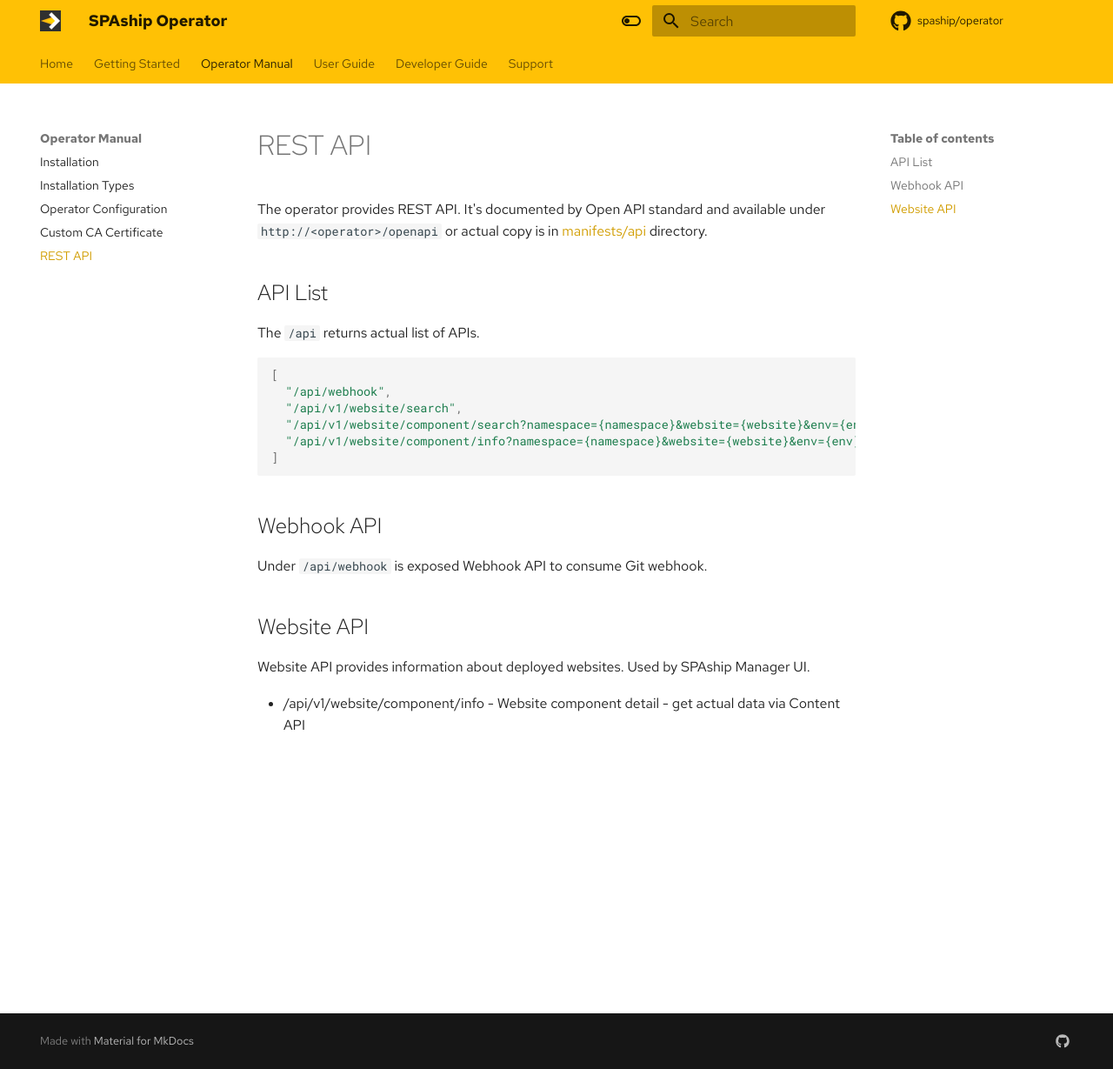
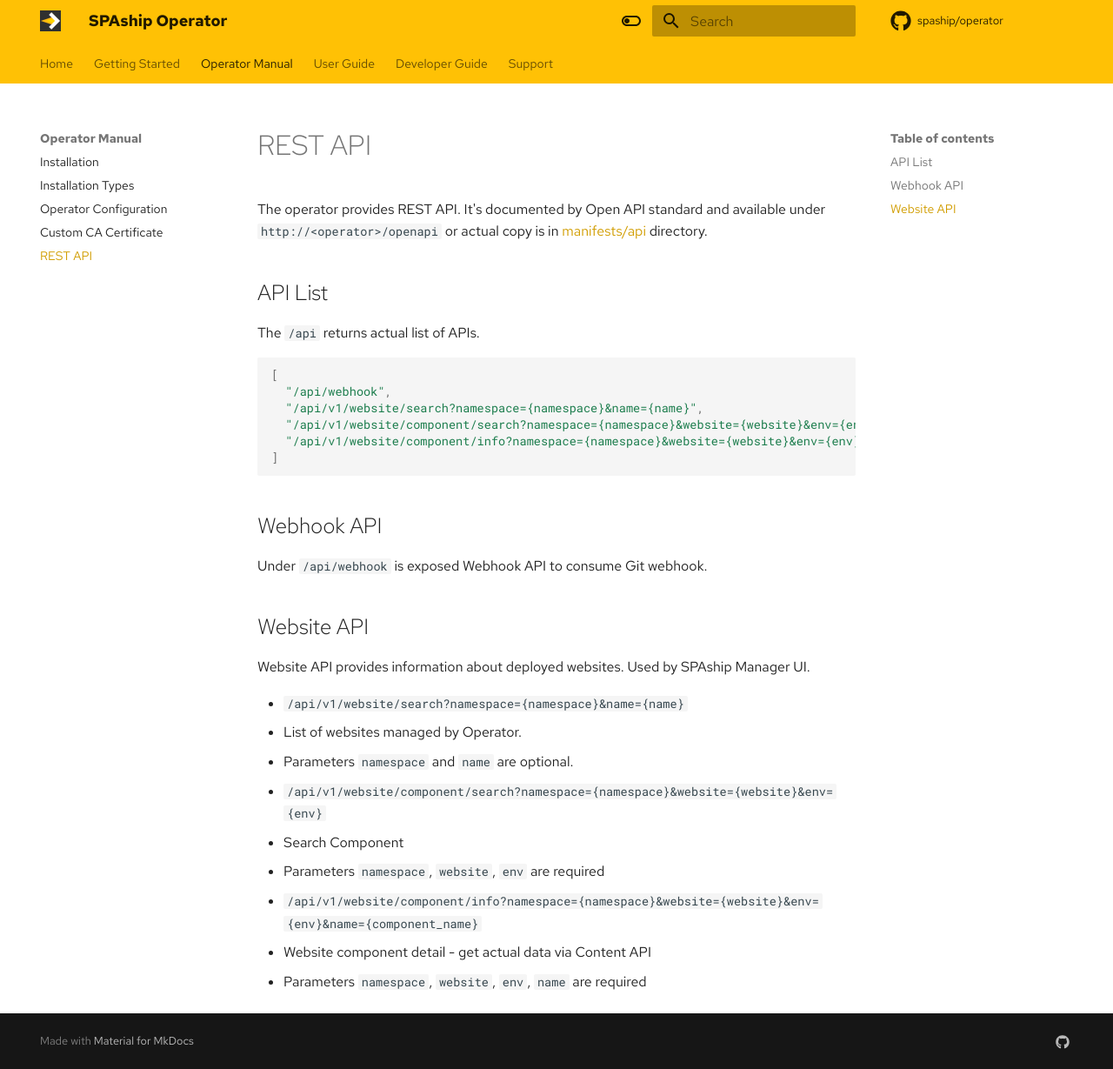
Before and after one commit to spaship/operator, an MkDocs documentation site: the page built from docs/operator-manual/restapi.md, in a window 1280 px wide and 1229 px high. Shown: the whole window at 87% size. Built offline with MkDocs 1.6.1 and Material for MkDocs 9.7.7, drawn with Linux system fonts in a browser that asks for light colours; comment, search, counter and statistics services are not loaded.

````diff
--- a/docs/operator-manual/restapi.md
+++ b/docs/operator-manual/restapi.md
@@ -10,7 +10,7 @@ The `/api` returns actual list of APIs.
 ```json
 [
   "/api/webhook",
-  "/api/v1/website/search",
+  "/api/v1/website/search?namespace={namespace}&name={name}",
   "/api/v1/website/component/search?namespace={namespace}&website={website}&env={env}",
   "/api/v1/website/component/info?namespace={namespace}&website={website}&env={env}&name={component_name}"
 ]
@@ -25,4 +25,12 @@ Under `/api/webhook` is exposed Webhook API to consume Git webhook.
 Website API provides information about deployed websites.
 Used by SPAship Manager UI.
 
- * /api/v1/website/component/info - Website component detail - get actual data via Content API
+* `/api/v1/website/search?namespace={namespace}&name={name}`
+  - List of websites managed by Operator.
+  - Parameters `namespace` and `name` are optional.
+* `/api/v1/website/component/search?namespace={namespace}&website={website}&env={env}`
+  - Search Component
+  - Parameters `namespace`, `website`, `env` are required
+* `/api/v1/website/component/info?namespace={namespace}&website={website}&env={env}&name={component_name}`
+  - Website component detail - get actual data via Content API
+  - Parameters `namespace`, `website`, `env`, `name` are required
````
Also changed, not shown: 1 other file.
